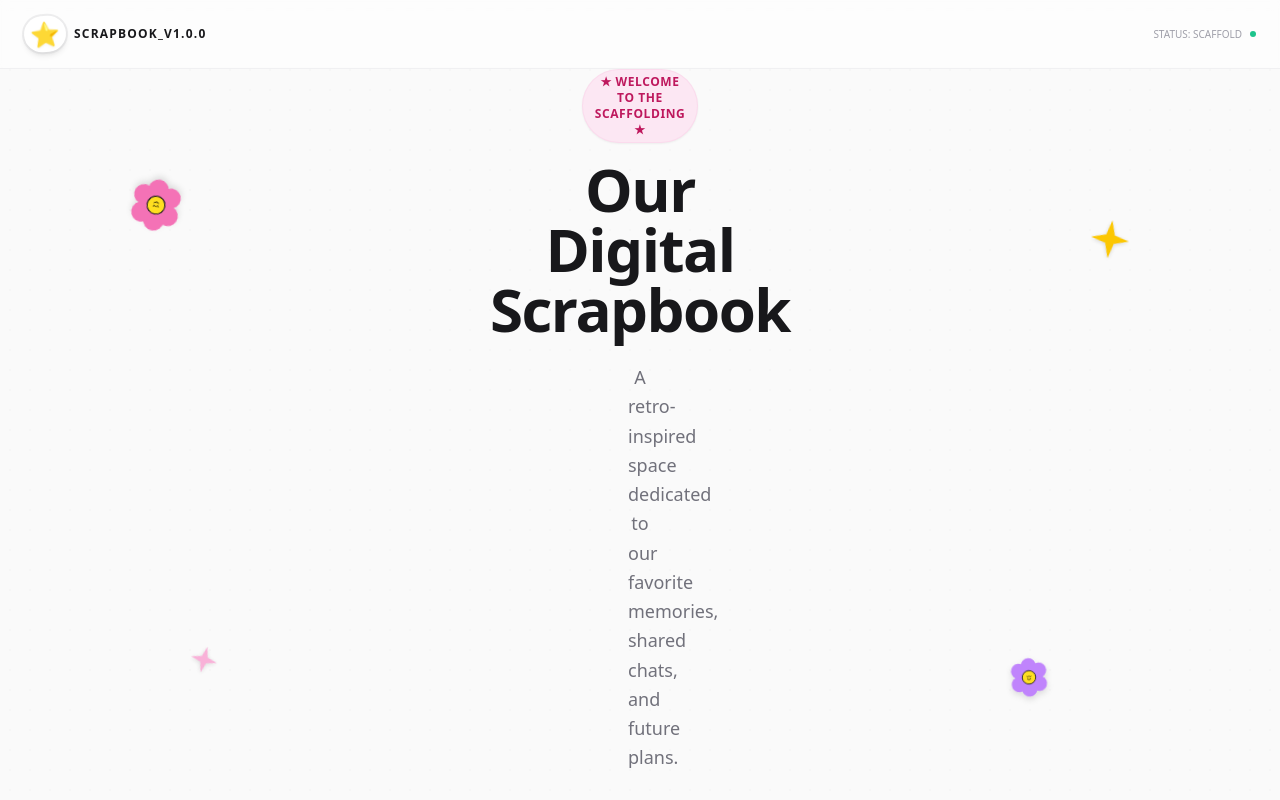
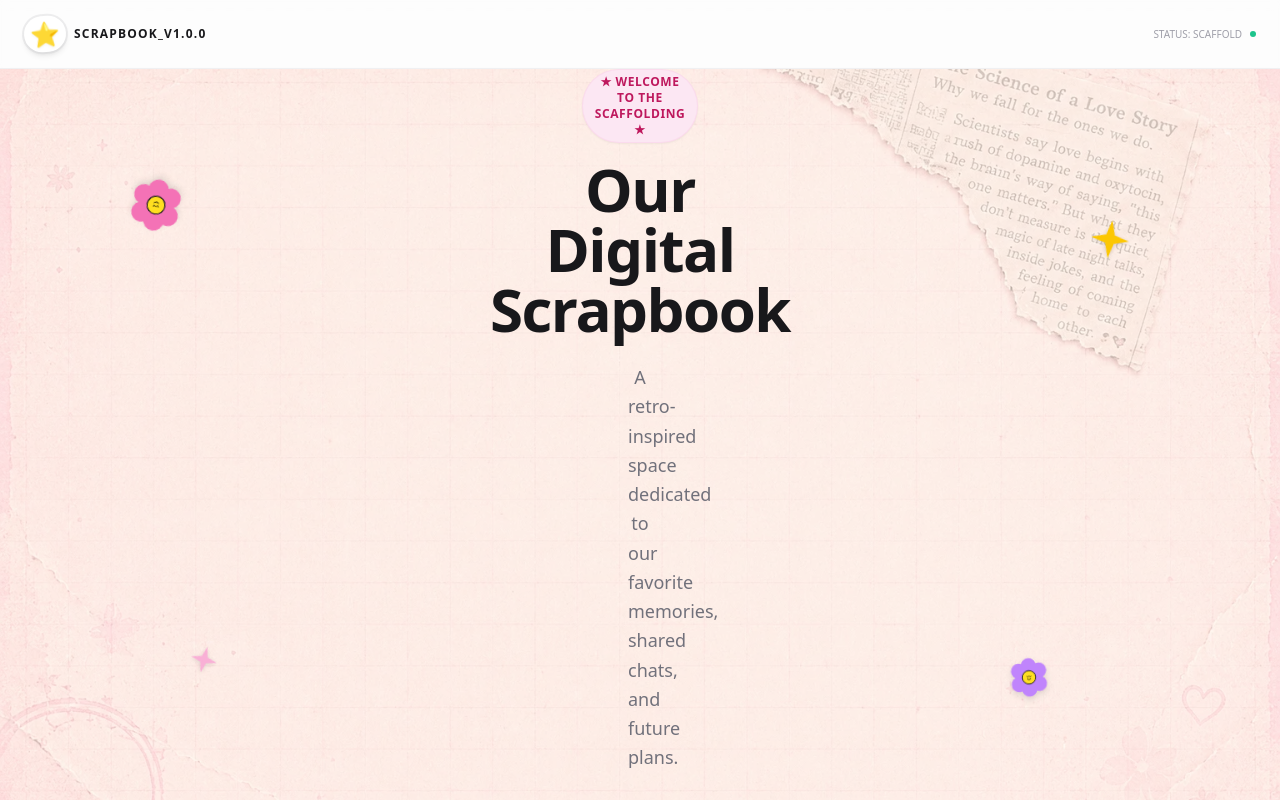
Before and after one commit to itisrohit/B, a Next.js app: page / in a window 1280 px wide. Shown: the top 800 px of the page. Built offline with nearby package versions, Linux system fonts and the light colour scheme.

Commit message:
feat: integrate hero background image

```diff
--- a/src/components/sections/Hero.tsx
+++ b/src/components/sections/Hero.tsx
@@ -1,6 +1,7 @@
 "use client";
 
 import React from "react";
+import Image from "next/image";
 import { motion } from "framer-motion";
 import { cn } from "@/lib/utils";
 import { slideUp, fadeIn } from "@/animations/framer";
@@ -33,6 +34,19 @@ export function Hero({
         className
       )}
     >
+      {/* Background Image */}
+      <div className="absolute inset-0 z-0 select-none pointer-events-none">
+        <Image
+          src="/assets/backgrounds/hero/hero-bg-v1.webp"
+          alt="Scrapbook background"
+          fill
+          priority
+          sizes="100vw"
+          className="object-cover"
+        />
+        {/* Semi-transparent mask overlay for text readability */}
+        <div className="absolute inset-0 bg-white/60 dark:bg-zinc-950/70" />
+      </div>
       {/* Decorative floating stickers & graphics as visual samples */}
       <FloatingDecoration top="15%" left="10%" floatY={15} duration={4.5}>
         <Flower size={56} color="fill-pink-400" animate="spin" />
```
